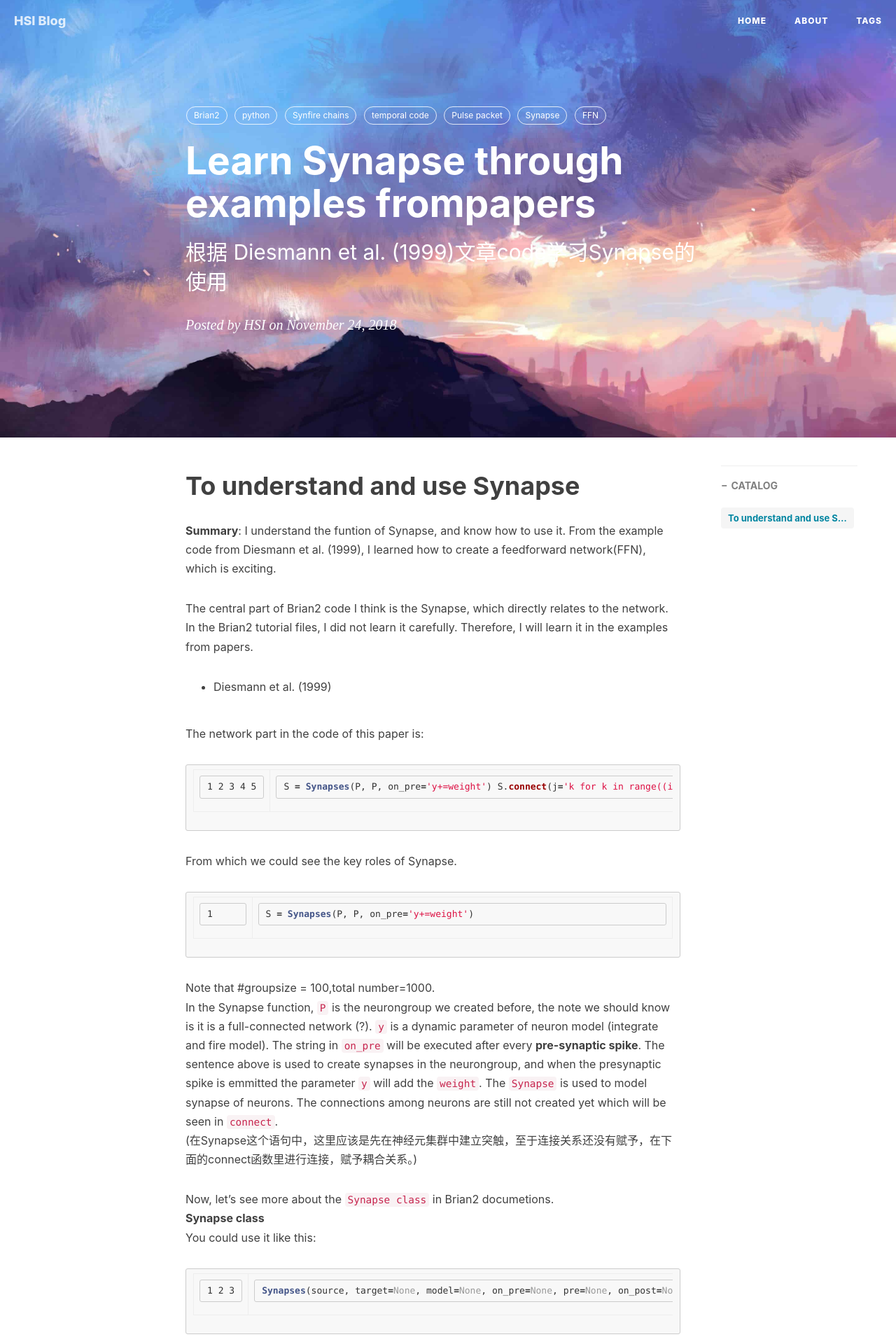
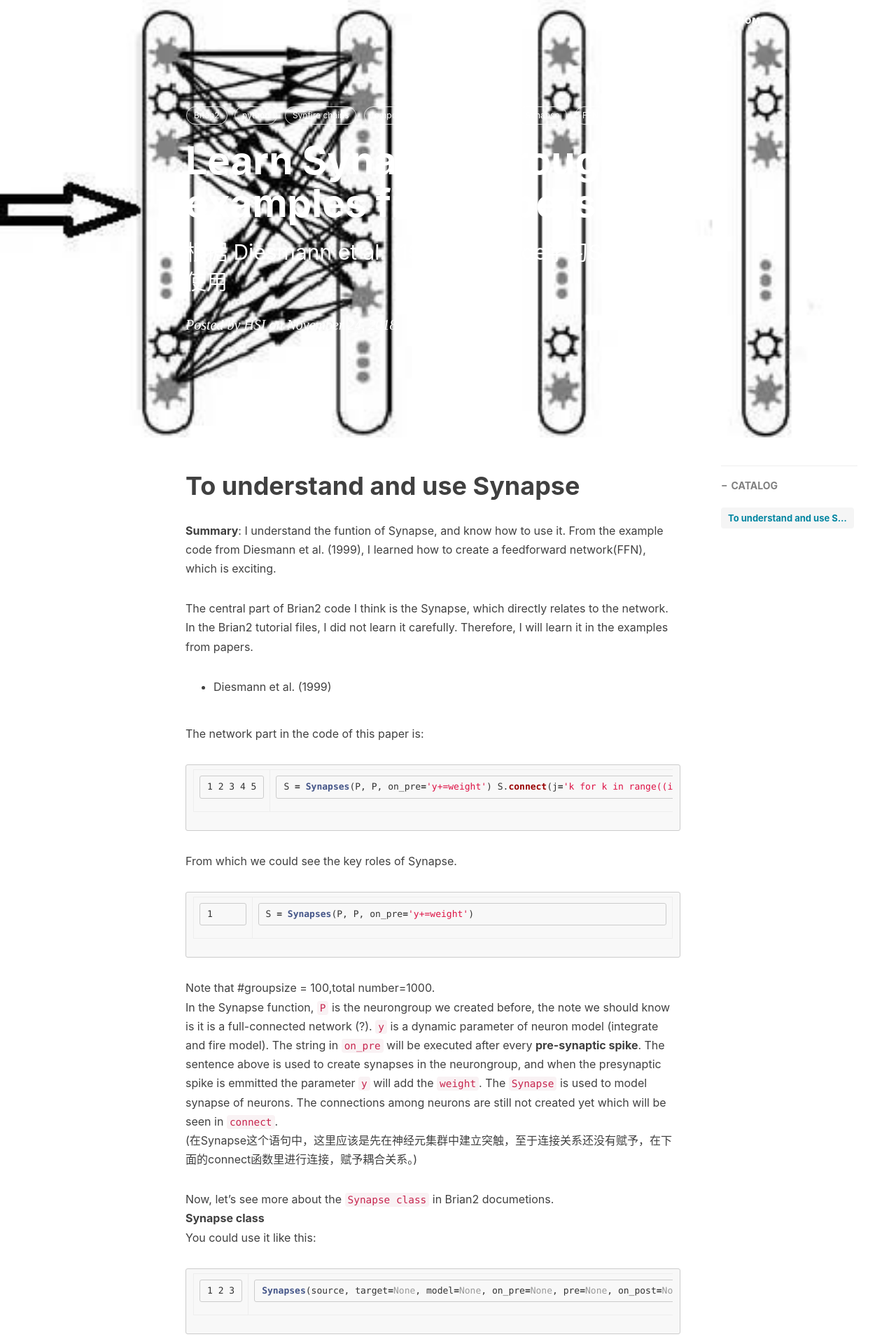
Before and after one commit to HaoWillSi/HaoWillSi.github.io, a Jekyll site: the page built from _posts/2018-11-24-Learn Synapse by examples frompapers.md, in a window 1280 px wide. Shown: the top 1920 px of the page at 70% size. Built offline with Jekyll 4.4.1, drawn with Linux system fonts in a browser that asks for light colours; nearby versions of some CDN libraries; comment, search, counter and statistics services are not loaded.

Commit message:
Update 2018-11-24-Learn Synapse by examples frompapers.md

```diff
--- a/_posts/2018-11-24-Learn Synapse by examples frompapers.md
+++ b/_posts/2018-11-24-Learn Synapse by examples frompapers.md
@@ -4,7 +4,7 @@
 subtitle:   根据 Diesmann et al. (1999)文章code学习Synapse的使用
 date:       2018-11-24
 author:     HSI
-header-img: img/post-bg-desk.jpg
+header-img: img/2018-11-24-ffn.png
 catalog: 	 true
 tags:
     - Brian2
```
